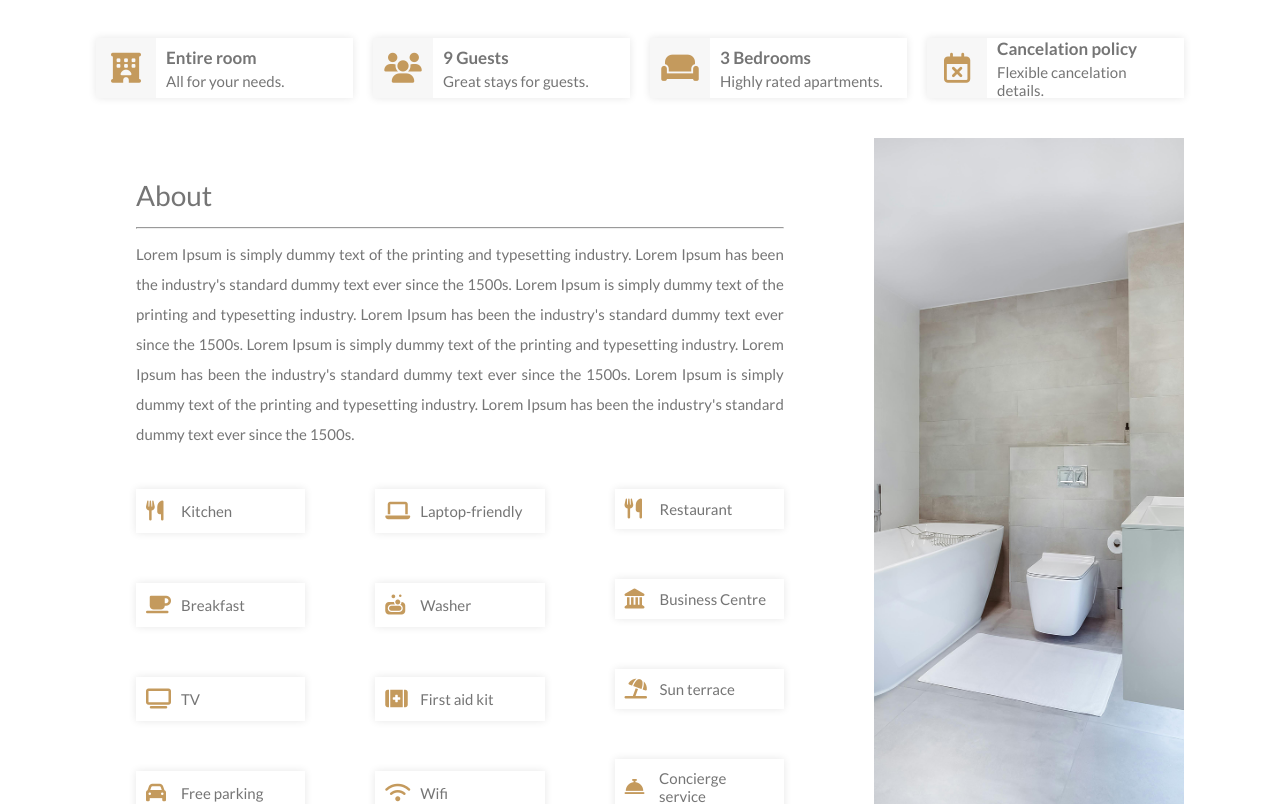
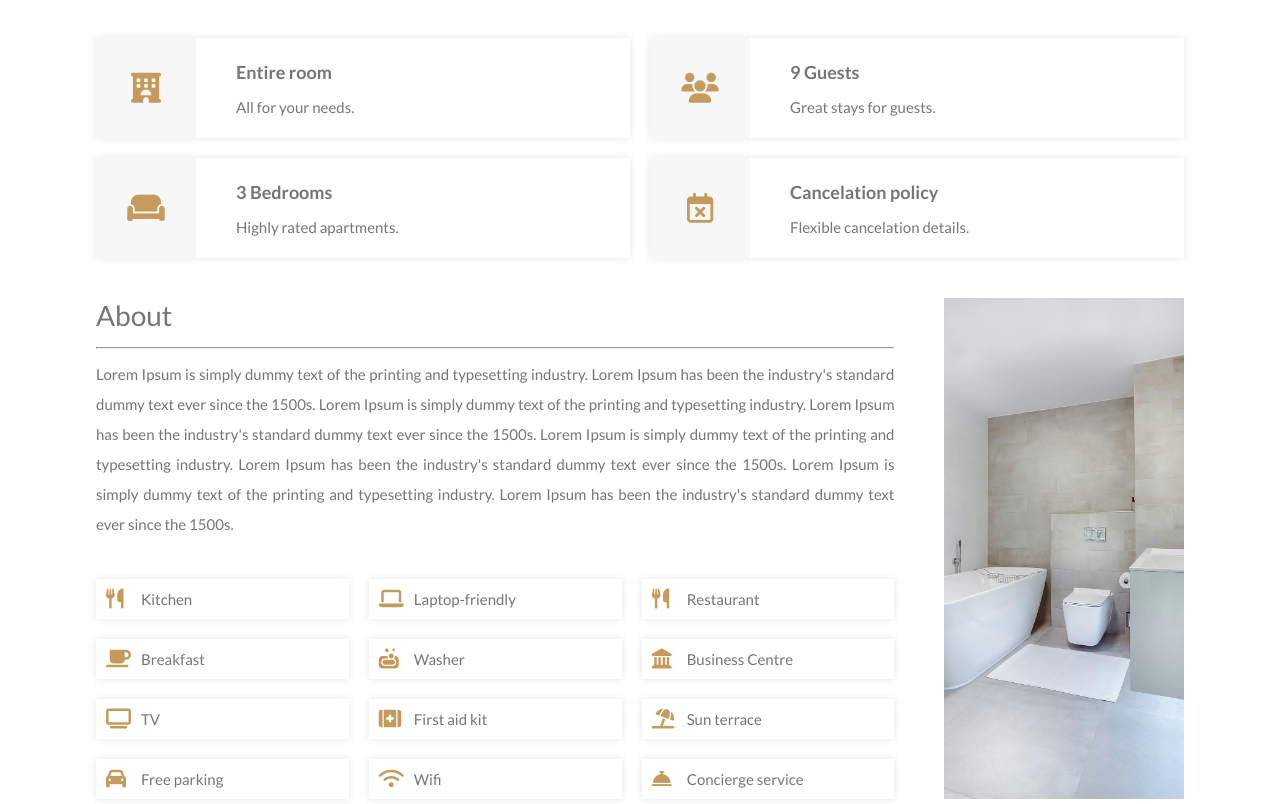
Before and after one commit to FlavioAvdulla/Hotel-Booking-System, a React (Vite) app in the folder FrontEnd/: page /rooms in a window 1280 px wide. Shown: the part 1020-1824 px from the top of the page. Built offline with nearby package versions, Linux system fonts and the light colour scheme.

Commit message:
web_update

```diff
--- a/FrontEnd/src/assets/pages/Rooms/Rooms.css
+++ b/FrontEnd/src/assets/pages/Rooms/Rooms.css
@@ -173,10 +173,8 @@
 }
 
 .room-about-left {
-    width: 70%;
+        width: 100%;
         height: 100%;
-    padding: 40px;
-    /* background-color: var(--light-grey); */
     }
 
 .room-about-right {
@@ -212,10 +210,11 @@
 
 .room-about-icons {
     display: flex;
-    gap: 70px;
+    gap: 20px;
     margin: 40px 0px 0px 0px;
     /* background-color: #fff6d7; */
 }
+
 
 .icon-section-01,
     .icon-section-02,
@@ -223,7 +222,7 @@
         width: 100%;
         display: flex;
         flex-direction: column;
-    gap: 50px;
+        gap: 20px;
         /* background-color: #ffc800; */
     }
 
@@ -395,7 +394,44 @@
     scale: 105%;
 }
 
-@media(max-width: 900px) {
+@media(min-width: 1200px) and (max-width: 1400px) {
+    .room-details {
+        display: grid;
+        grid-template-columns: 1fr 1fr;
+        height: 220px;
+    }
+
+    .room-detail-01,
+    .room-detail-02,
+    .room-detail-03,
+    .room-detail-04 {
+        width: 100%;
+    }
+
+    .room-detail-01-text,
+    .room-detail-02-text,
+    .room-detail-03-text,
+    .room-detail-04-text {
+        display: flex;
+        flex-direction: column;
+        justify-content: center;
+        align-items: left;
+        padding: 0px 0px 0px 40px;
+        height: 100%;
+        width: 100%;
+        /* background-color: #ffc800; */
+    }
+
+    .room-detail-01-text h2,
+    .room-detail-02-text h2,
+    .room-detail-03-text h2,
+    .room-detail-04-text h2 {
+        font-size: 18px;
+        margin: 0px 0px 15px 0px;
+    }
+}
+
+@media(max-width: 1200px) {
     .photo-section {
         display: flex;
         flex-direction: column;
@@ -424,7 +460,6 @@
     .room-detail-03,
     .room-detail-04 {
         width: 100%;
-        box-shadow: 0px 0px 8px rgba(0, 0, 0, 0.097);
     }
 
     /*========================== Room About */
@@ -433,6 +468,7 @@
         display: flex;
         flex-direction: column;
         gap: 50px;
+        /* background-color: #fff6d4; */
     }
 
     .room-about-icons {
@@ -445,7 +481,7 @@
     .room-about-left {
         width: 100%;
         height: 100%;
-        padding: 40px;
+        padding: 0px;
     }
 
 
@@ -455,7 +491,6 @@
         width: 100%;
         display: flex;
         flex-direction: column;
-        gap: 20px;
         /* background-color: #ffc800; */
     }
 
@@ -482,7 +517,7 @@
         display: flex;
         align-items: center;
         gap: 10px;
-        padding: 10px;
+        padding: 15px;
 
     }
 
@@ -492,4 +527,56 @@
         object-fit: cover;
     }
 
+    /*========================== Room Info */
+    .room-price h1 {
+        font-size: 25px;
     }
+
+    .room-price p {
+        font-size: 20px;
+    }
+
+    .room-price span {
+        font-size: 15px;
+    }
+
+    /*========================== Room Rates */
+    .rooms-rates-content-info {
+        width: 100%;
+    }
+
+    .high-season-details,
+    .medium-season-details,
+    .low-season-details {
+        display: flex;
+        flex-direction: column;
+    }
+
+    .high-season,
+    .medium-season,
+    .low-season {
+        margin: 15px auto 40px auto;
+    }
+
+    .high-season h2,
+    .medium-season h2,
+    .low-season h2 {
+        text-align: center;
+        margin: 0px 0px 15px 0px;
+    }
+
+    .high-season-details p,
+    .medium-season-details p,
+    .low-season-details p {
+        margin: 0px 0px 15px 0px;
+    }
+
+}
+
+@media(max-width: 750px) {
+    .room-details {
+        display: grid;
+        grid-template-columns: 1fr;
+        height: 100%;
+    }
+}
--- a/FrontEnd/src/assets/pages/Rooms/Rooms.jsx
+++ b/FrontEnd/src/assets/pages/Rooms/Rooms.jsx
@@ -195,7 +195,7 @@ const Rooms = () => {
               </div>
             </div>
             <div className="medium-season">
-              <h2>High Season</h2>
+              <h2>Medium Season</h2>
               <div className="medium-season-details">
                 <p><span>499.00 $</span> / apartment / night</p>
                 <p>May 15th to October 15th 2018</p>
@@ -203,7 +203,7 @@ const Rooms = () => {
               </div>
             </div>
             <div className="low-season">
-              <h2>High Season</h2>
+              <h2>Low Season</h2>
               <div className="low-season-details">
                 <p><span>499.00 $</span> / apartment / night</p>
                 <p>May 15th to October 15th 2018</p>
```
Lines whose indentation alone changed are shown as unchanged.
